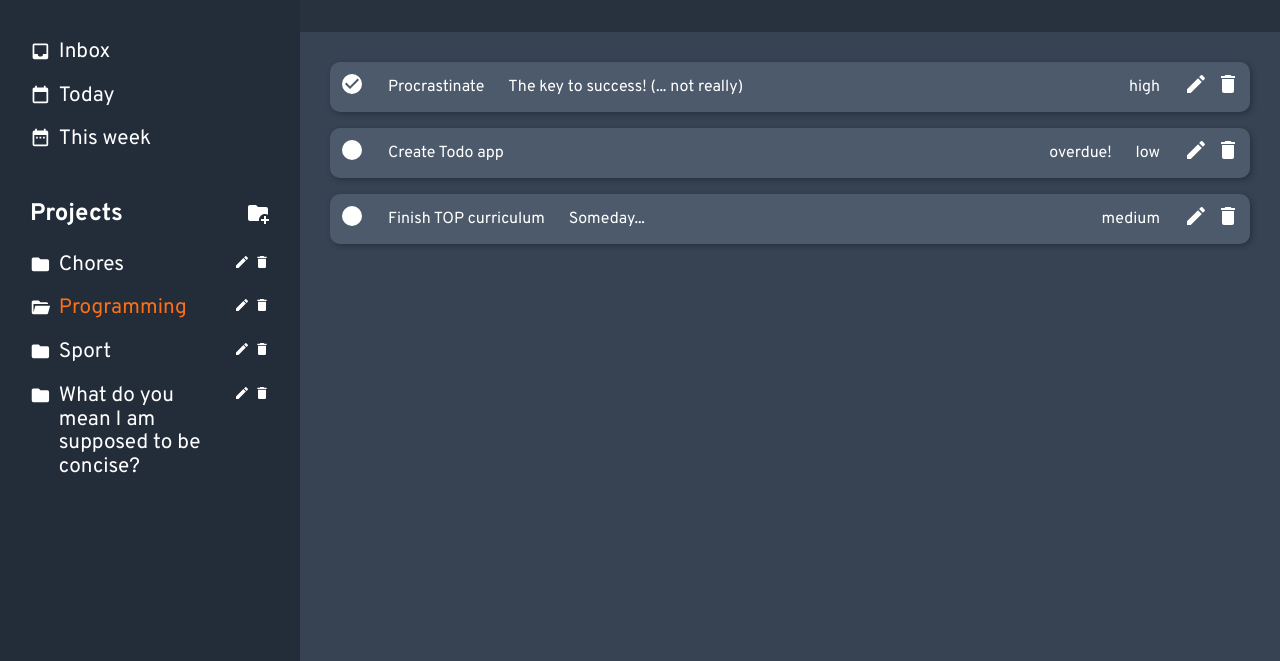
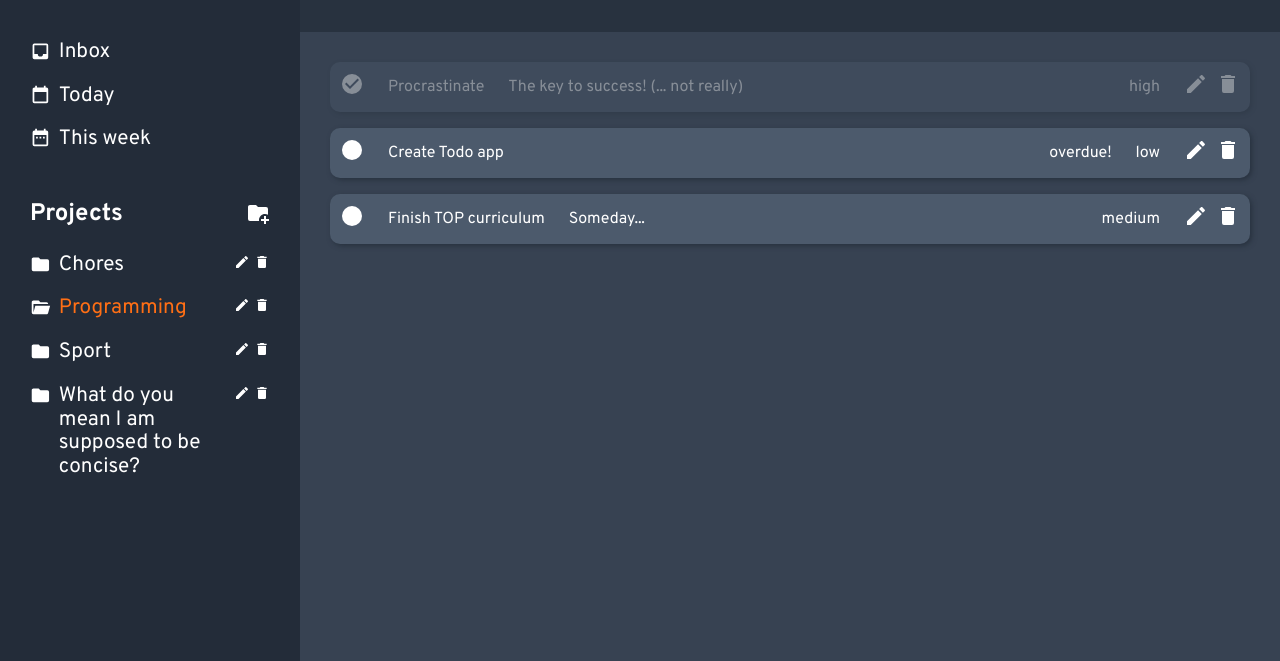
Before and after one commit to PetraCore/todo-list, a website built with webpack: page src/index.html in a window 1280 px wide. Shown: the part 81-742 px from the top of the page. Built offline with nearby package versions, Linux system fonts and the light colour scheme.

Commit message:
Fade out completed todos

```diff
--- a/src/modules/DOMController.js
+++ b/src/modules/DOMController.js
@@ -168,7 +168,11 @@ export default class DOMController {
         const todoCard = document.createElement('li');
         todoCard.dataset.id = todo.title;
         todoCard.dataset.parentProject = todo.parentProject;
+
         todoCard.classList.add('todo-card');
+        if(todo.isCompleted) {
+            todoCard.classList.add('completed');
+        }
 
         const dueDate = new Date(todo.dueDate);
         const currentDate = new Date();
--- a/src/style.css
+++ b/src/style.css
@@ -220,6 +220,10 @@ body {
     &:hover {
         filter: brightness(1.15);
     }
+
+    &.completed {
+        opacity: 0.4;
+    }
 }
 
 .todo-title,
```
Also changed, not shown: dist/main.js.
